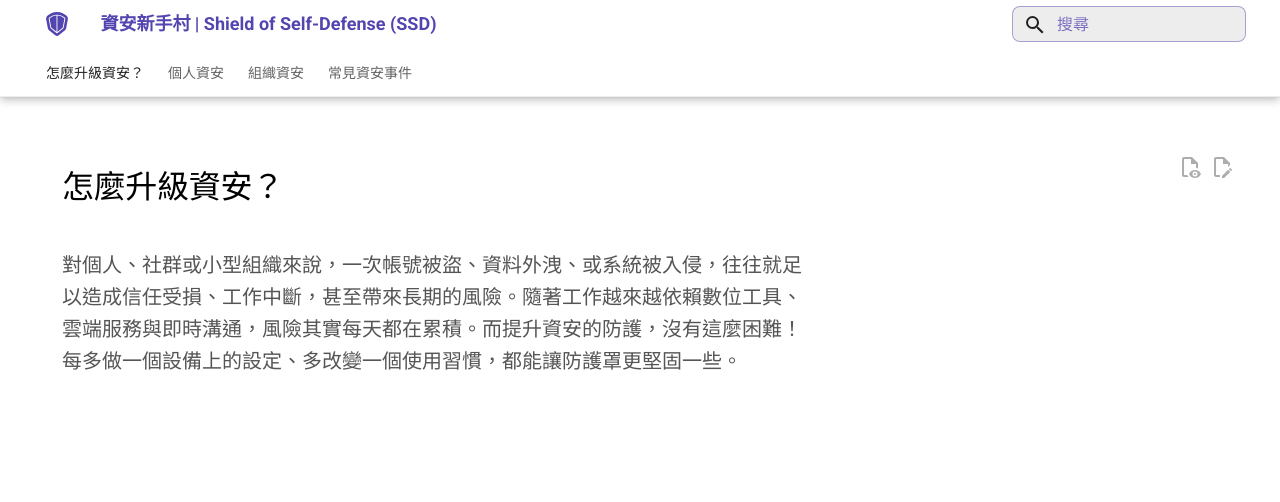
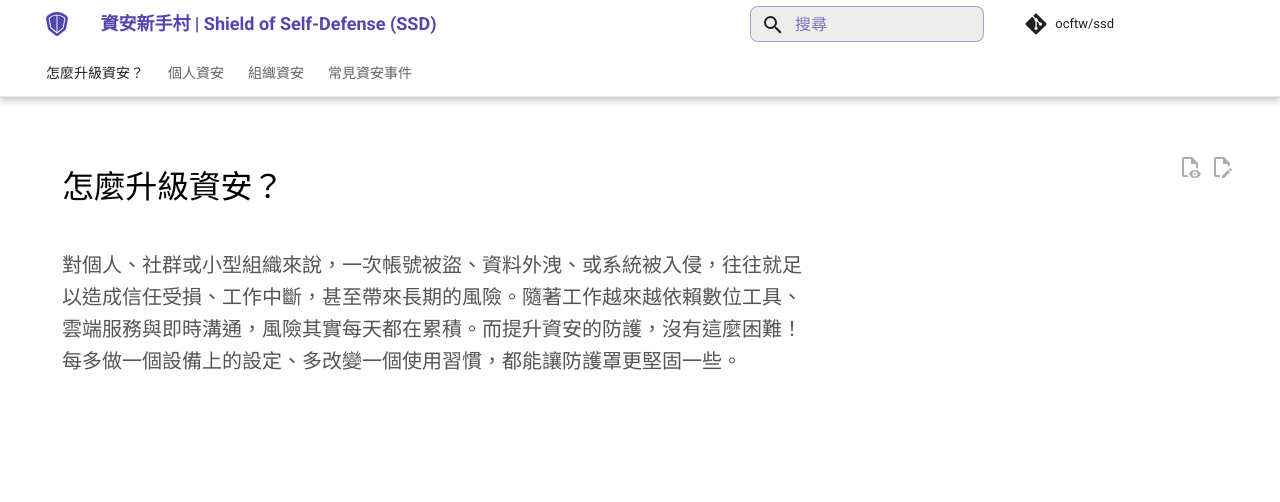
Before and after one commit to ocftw/ssd, an MkDocs documentation site: the page built from docs/how-to/index.md, in a window 1280 px wide and 1339 px high. Shown: the top 502 px of the window. Built offline with MkDocs 1.6.1 and Material for MkDocs 9.7.7, drawn with Linux system fonts in a browser that asks for light colours; plug-ins that fetch from the network failed and are left out; comment, search, counter and statistics services are not loaded; grey boxes are pictures that could not be loaded.

Commit message:
fix: 修正 edit_uri 指向正確的預設分支 shield
原本 edit_uri 寫死指向 main 分支，但 ocftw/ssd 預設分支為 shield，
導致每頁的編輯按鈕連到 GitHub 都是 404。

同時補上 repo_url 與 repo_name，讓頁面右上角顯示 repo 連結。

```diff
--- a/mkdocs.yml
+++ b/mkdocs.yml
@@ -2,7 +2,9 @@
 site_url: https://ssd.ocf.tw/
 site_description: "給公民團體 CSOs 的資安防護基礎教材"
 site_author: "財團法人開放文化基金會 (Open Culture Foundation, OCF)"
-edit_uri: https://github.com/ocftw/ssd/edit/main/docs/
+repo_url: https://github.com/ocftw/ssd
+repo_name: ocftw/ssd
+edit_uri: edit/shield/docs/
 copyright: "CC-BY 4.0 姓名標示"
 nav:
   - 首頁:
```
